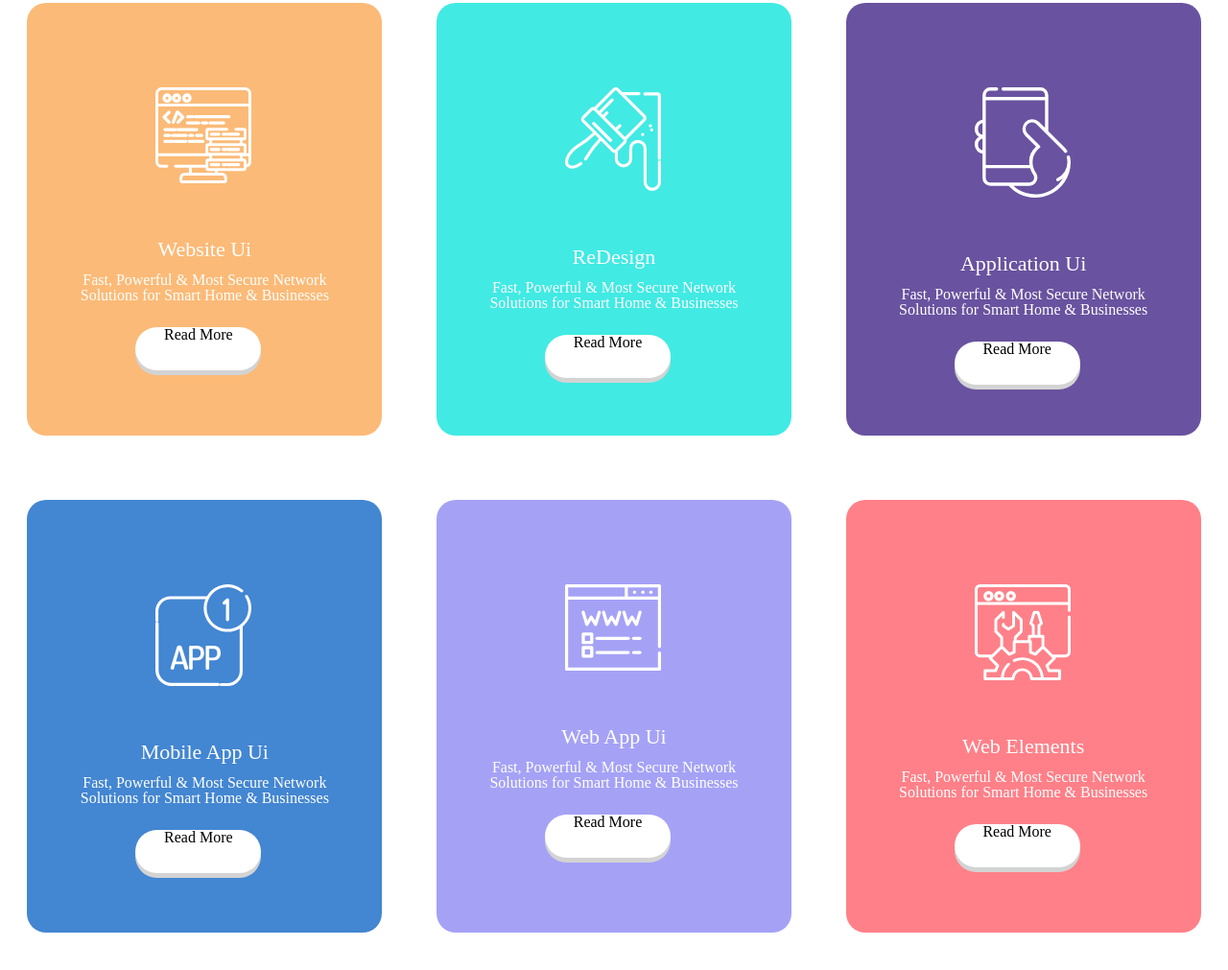
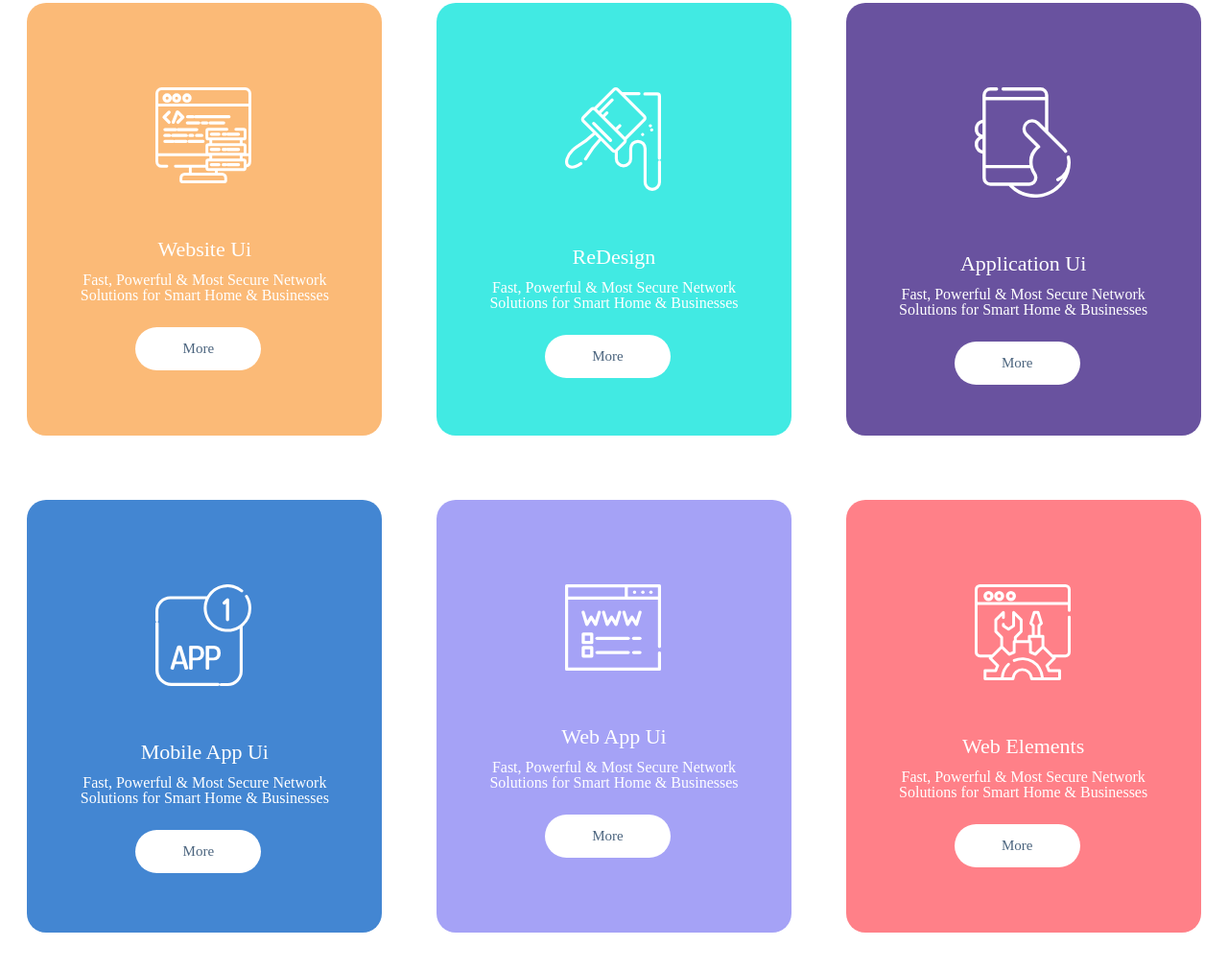
Before and after one commit to Tornikekvirik/Geolab-Homework-7, a plain HTML site: page index.html in a window 1280 px wide. Shown: the part 1299-2310 px from the top of the page at 96% size. Drawn offline with Linux system fonts and the light colour scheme.

Commit message:
finished work

```diff
--- a/css/style.css
+++ b/css/style.css
@@ -62,16 +62,24 @@
 
 }
 .button{
+	display: flex;
+	justify-content: center;
+	align-items: center;
 	width: 200px;
 	height: 50px;
 	background-color: #3D37F1;
 	border-radius: 38px;
-
+	animation: 2s linear;
+	transition: all 1s;
 }
-.image-button{
+.button:hover{
+	box-shadow: 5px 5px darkblue;
+	transform: scale(1.5,1.5);
+}
+/* .image-button{
 	margin-top: 10px;
 	margin-left: 10px;
-}
+} */
 .button-text{
 	margin-left: 30px;
 	font-size: 23px;
@@ -88,6 +96,8 @@
 }
 .section-2-text-wrapper{
 	text-align: center;
+	width: 720px;
+	margin: 0 auto;
 }
 .main-title{
 	font-size: 20px;
@@ -148,19 +158,28 @@
 	color: white;
 }
 .button-2{
+	display: flex;
+	justify-content: center;
+	align-items: center;
+	font-size: 15px;
 	width: 131px;
 	height: 45px;
 	background-color: white;
 	border-radius: 23px;
 	margin-left: 113px;
 	margin-top: 25px;
-	box-shadow: 0px 5px lightgray;
+	animation: all linear;
+	transition: all 1s;
+
+}
+.button-2:hover{
+	background-color: black;
+	box-shadow: 0px 5px darkred;
+	transform: scaleY(1.3);
+	font-size: 25px;
+
 }
 
-.button-2-text{
-	margin-top: 12px;
-	text-align: center;
-}
 .block-4{
 	width: 370px;
 	height: 451px;
@@ -179,5 +198,9 @@
 	background-color: #FF8088;
 	border-radius: 20px;
 }
+.section-2 a{
+	color: #4B647E;
+}
+
 
 /*SECTION 2 END*/
--- a/index.html
+++ b/index.html
@@ -53,19 +53,19 @@
 					<img class="block-image" src="image/pc.svg">
 					<h3 class="title-2">Website Ui</h3>
 					<h4 class="text-4">Fast, Powerful & Most Secure Network Solutions for Smart Home & Businesses</h4>
-					<div class="button-2"><h5 class="button-2-text">Read More</h5></div>
+					<div class="button-2"><a href="#">More</a></div>
 				</div>
 				<div class="block-2">
 					<img class="block-image" src="image/paint.svg">
 					<h3 class="title-2">ReDesign</h3>
 					<h4 class="text-4">Fast, Powerful & Most Secure Network Solutions for Smart Home & Businesses</h4>
-					<div class="button-2"><h5 class="button-2-text">Read More</h5></div>
+					<div class="button-2"><a href="#">More</a></div>
 				</div>
 				<div class="block-3">
 					<img class="block-image" src="image/phone.svg">
 					<h3 class="title-2">Application Ui</h3>
 					<h4 class="text-4">Fast, Powerful & Most Secure Network Solutions for Smart Home & Businesses</h4>
-					<div class="button-2"><h5 class="button-2-text">Read More</h5></div>
+					<div class="button-2"><a href="#">More</a></div>
 				</div>
 			</div>
 			<div class="block-wrapper">
@@ -73,19 +73,19 @@
 					<img class="block-image" src="image/app.svg">
 					<h3 class="title-2">Mobile App Ui</h3>
 					<h4 class="text-4">Fast, Powerful & Most Secure Network Solutions for Smart Home & Businesses</h4>
-					<div class="button-2"><h5 class="button-2-text">Read More</h5></div>
+					<div class="button-2"><a href="#">More</a></div>
 				</div>
 				<div class="block-5">
 					<img class="block-image" src="image/browser.svg">
 					<h3 class="title-2">Web App Ui</h3>
 					<h4 class="text-4">Fast, Powerful & Most Secure Network Solutions for Smart Home & Businesses</h4>
-					<div class="button-2"><h5 class="button-2-text">Read More</h5></div>
+					<div class="button-2"><a href="#">More</a></div>
 				</div>
 				<div class="block-6">
 					<img class="block-image" src="image/repair.svg">
 					<h3 class="title-2">Web Elements</h3>
 					<h4 class="text-4">Fast, Powerful & Most Secure Network Solutions for Smart Home & Businesses</h4>
-					<div class="button-2"><h5 class="button-2-text">Read More</h5></div>
+					<div class="button-2"><a href="#">More</a></div>
 				</div>
 			</div>
 		</section>
```
